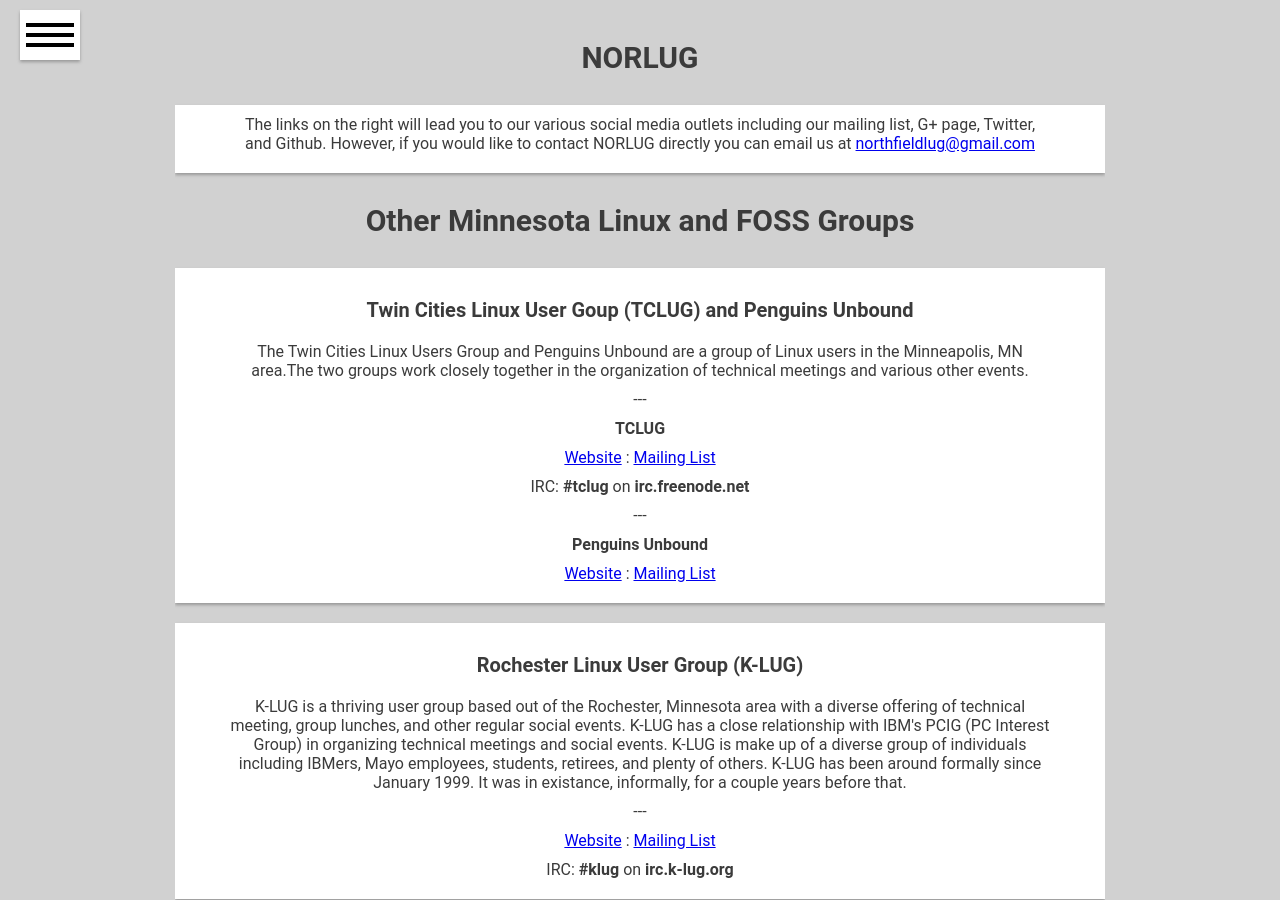
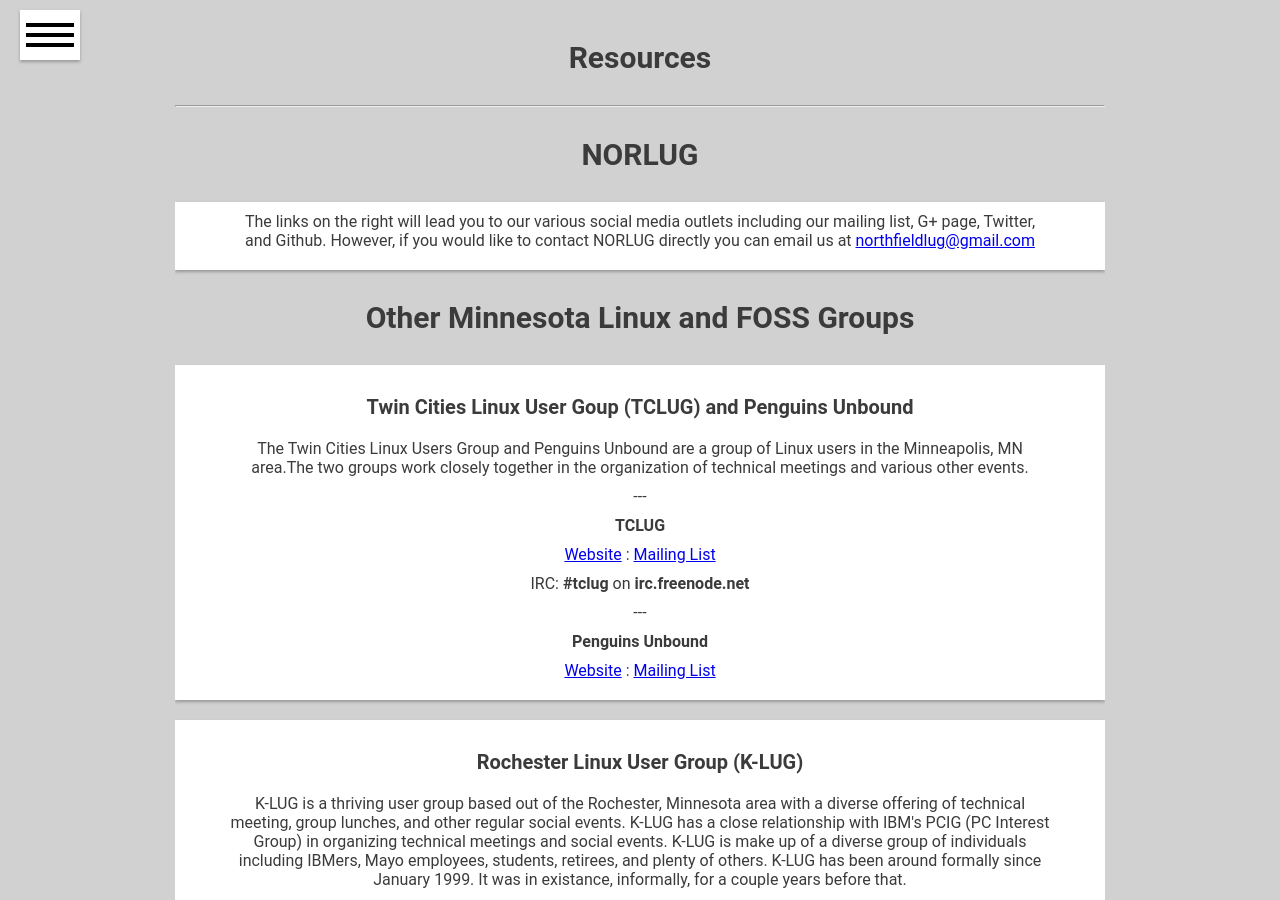
Before and after one commit to norlug/norlug.github.io, a Jekyll site: the page built from resources/index.html, in a window 1280 px wide and 900 px high. Built offline with Jekyll 4.4.1, drawn with Linux system fonts in a browser that asks for light colours.

Commit message:
Added headers and horizontal line

```diff
--- a/meetings/index.html
+++ b/meetings/index.html
@@ -2,6 +2,8 @@
 layout: default
 ---
 
+<p class="welcomePageHeaders">Meetings</p>
+<hr>
 <div>
     <aside>
         <ul class="LeftLinks">
--- a/news/index.html
+++ b/news/index.html
@@ -2,6 +2,8 @@
 layout: default
 ---
 
+<p class="welcomePageHeaders">News</p>
+<hr>
 <div>
     <aside>
         <ul class="LeftLinks">
--- a/resources/index.html
+++ b/resources/index.html
@@ -1,6 +1,8 @@
 ---
 layout: default
 ---
+<p class="welcomePageHeaders">Resources</p>
+<hr>
 <p class="welcomePageHeaders">NORLUG</p>
 <section class="card">
     <p class="content center">The links on the right will lead you to our various social media outlets including our mailing list, G+ page, Twitter, and Github. However, if you would like to contact NORLUG directly you can email us at <a href="mailto:northfieldlug@gmail.com?Subject=NORLUG Contact" target="_top">northfieldlug@gmail.com</a></p>
```
